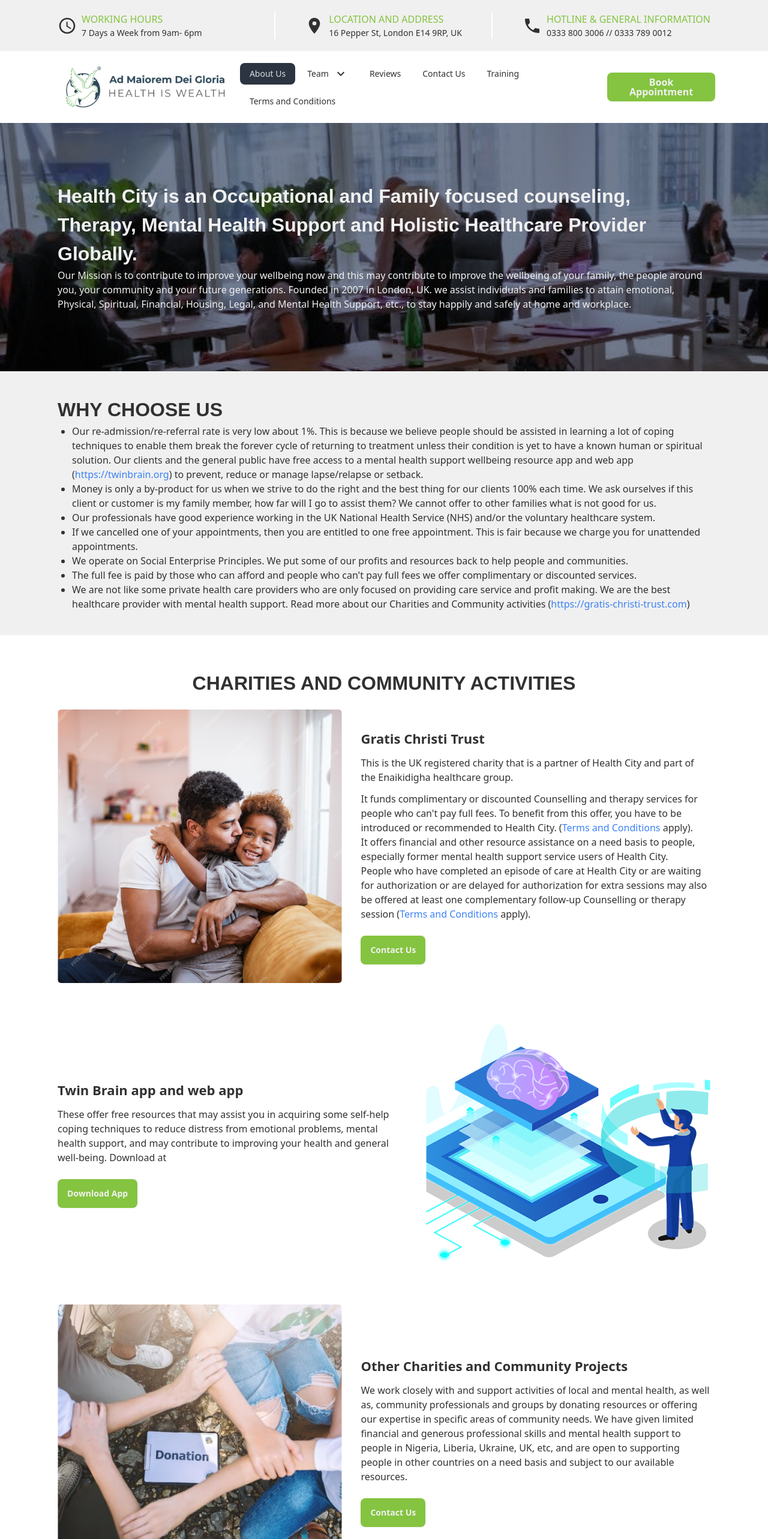
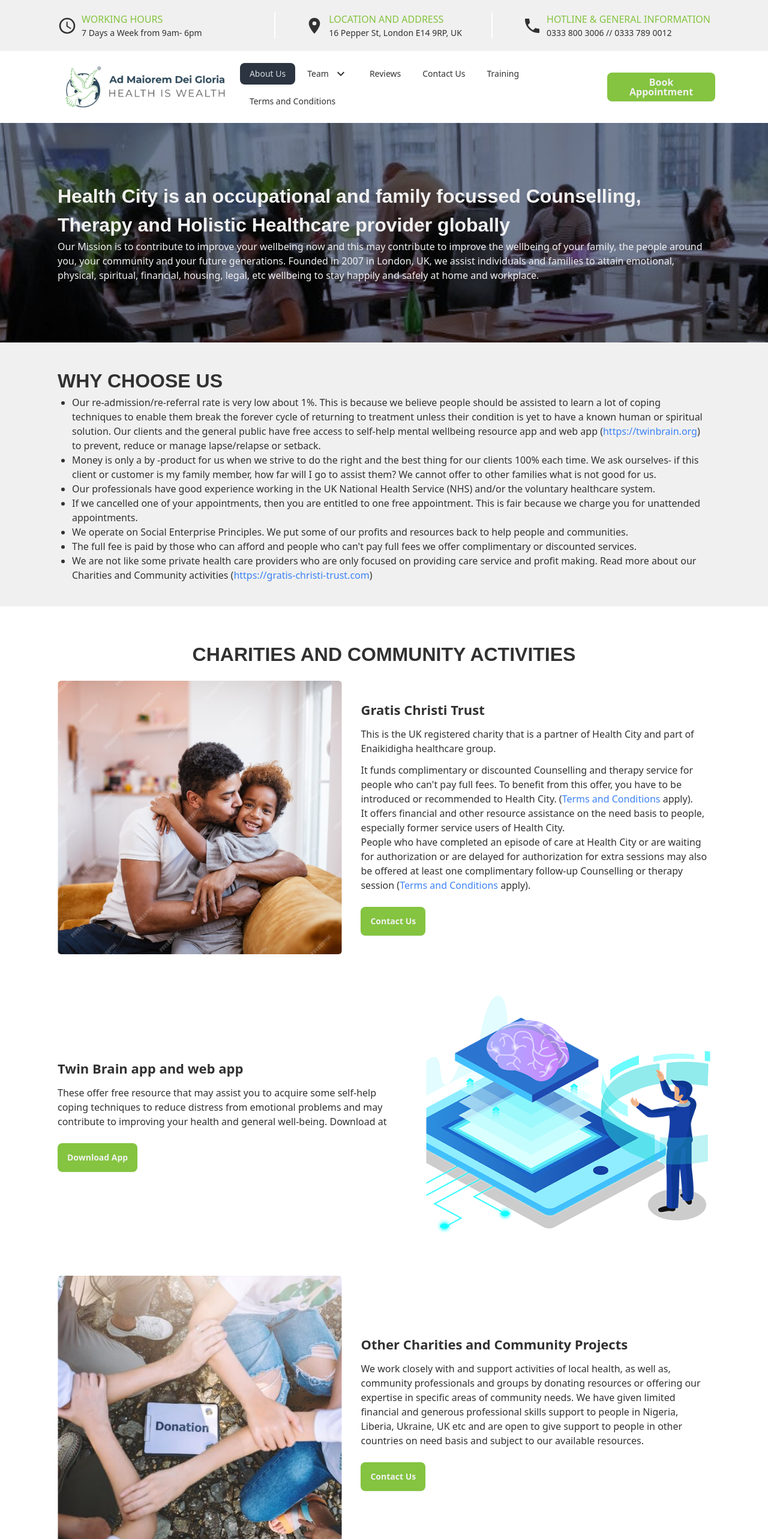
Before and after one commit to zainviable/healthcityBlog, a React (Vite) app: page /about-us in a window 1280 px wide. Shown: the top 2566 px of the page at 60% size. Built offline with nearby package versions, Linux system fonts and the light colour scheme.

Commit message:
update code

```diff
--- a/index.html
+++ b/index.html
@@ -4,21 +4,7 @@
     <meta charset="UTF-8" />
     <link rel="icon" type="image/svg+xml" href="/vite.png" />
     <meta name="viewport" content="width=device-width, initial-scale=1.0" />
-    <title>Mental Health Support | Best Holistic Healthcare Provider</title>
-    <meta name="description" content="Enhance the well-being of you and your family. We are Clinical Psychologist, Family Counseling, Mental Health Support, and Best Holistic Healthcare Provider."/>
-    <!-- Open Graph Meta Tags -->
-    <meta property="og:title" content="Mental Health Support Service | Best Holistic Healthcare Provider">
-    <meta property="og:description" content="Enhance the well-being of you and your family. We are Clinical Psychologist, Family Counseling, Mental Health Support, and Best Holistic Healthcare Provider.">
-    <meta property="og:image" content="https://www.facebook.com/photo/?fbid=477832357919355&set=a.117401753962419">
-    <meta property="og:url" content="https://www.healthcity.org.uk/">
-    <meta property="og:type" content="website">
-
-    <!-- Twitter Card Meta Tags -->
-    <meta name="twitter:card" content="summary_large_image">
-    <meta name="twitter:title" content="Mental Health Support Service | Best Holistic Healthcare Provider">
-    <meta name="twitter:description" content="Enhance the well-being of you and your family. We are Clinical Psychologist, Family Counseling, Mental Health Support, and Best Holistic Healthcare Provider.">
-    <meta name="twitter:image" content="https://www.facebook.com/photo/?fbid=477832357919355&set=a.117401753962419">
-    <meta name="twitter:site" content="@healthcityuk">
+    <title>Health City</title>
   </head>
   <body>
     <div id="root"></div>
--- a/src/DataConfig/TeamData.js
+++ b/src/DataConfig/TeamData.js
@@ -6,7 +6,7 @@ import member4NC from "../assets/img/non-clinical/seikegba.jpg";
 import member5NC from "../assets/img/non-clinical/onyinye.jpg";
 
 // ***** clinical team image *****
-import member1C from "../assets/img/clinical/Dr.Francis-Selemo-Best-holistic-healthcare-provider.png";
+import member1C from "../assets/img/clinical/selemo.png";
 import member2C from "../assets/img/clinical/raffaella.png";
 import member3C from "../assets/img/clinical/iiaria.jpg";
 import member4C from "../assets/img/clinical/alina.jpeg";
--- a/src/Pages/AboutUs/AboutUs.jsx
+++ b/src/Pages/AboutUs/AboutUs.jsx
@@ -27,9 +27,9 @@ import Slider from "react-slick";
 const AboutUs = () => {
   const bannerContentIntro = {
     title:
-      "Health City is an Occupational and Family focused counseling, Therapy, Mental Health Support and Holistic Healthcare Provider Globally.",
+      "Health City is an occupational and family focussed Counselling, Therapy and Holistic Healthcare provider globally",
     description:
-      "Our Mission is to contribute to improve your wellbeing now and this may contribute to improve the wellbeing of your family, the people around you, your community and your future generations. Founded in 2007 in London, UK. we assist individuals and families to attain emotional, Physical, Spiritual, Financial, Housing, Legal, and Mental Health Support, etc., to stay happily and safely at home and workplace.",
+      "Our Mission is to contribute to improve your wellbeing now and this may contribute to improve the wellbeing of your family, the people around you, your community and your future generations. Founded in 2007 in London, UK, we assist individuals and families to attain emotional, physical, spiritual, financial, housing, legal, etc wellbeing to stay happily and safely at home and workplace.",
   };
 
   const bannerContentTreat = {
@@ -111,10 +111,13 @@ const AboutUs = () => {
           <h2 className="common-title">WHY CHOOSE US</h2>
           <ul className="list-disc ml-6">
             <li>
-              Our re-admission/re-referral rate is very low about 1%. This is because we believe people
-              should be assisted in learning a lot of coping techniques to enable them break the forever cycle of
-              returning to treatment unless their condition is yet to have a known human or spiritual solution.
-              Our clients and the general public have free access to a mental health support wellbeing resource app and web app (
+              Our re-admission/re-referral rate is very low about 1%. This is
+              because we believe people should be assisted to learn a lot of
+              coping techniques to enable them break the forever cycle of
+              returning to treatment unless their condition is yet to have a
+              known human or spiritual solution. Our clients and the general
+              public have free access to self-help mental wellbeing resource app
+              and web app (
               <a
                 href="https://twinbrain.org"
                 target="_blank"
@@ -125,25 +128,33 @@ const AboutUs = () => {
               ) to prevent, reduce or manage lapse/relapse or setback.
             </li>
             <li>
-              Money is only a by-product for us when we strive to do the right and the best thing for our clients 100% each time.
-              We ask ourselves if this client or customer is my family member, how far will I go to assist them? We cannot offer
-              to other families what is not good for us.
+              Money is only a by -product for us when we strive to do the right
+              and the best thing for our clients 100% each time. We ask
+              ourselves- if this client or customer is my family member, how far
+              will I go to assist them? We cannot offer to other families what
+              is not good for us.
             </li>
             <li>
-              Our professionals have good experience working in the UK National Health Service (NHS) and/or the voluntary healthcare system.
+              Our professionals have good experience working in the UK National
+              Health Service (NHS) and/or the voluntary healthcare system.
             </li>
             <li>
-              If we cancelled one of your appointments, then you are entitled to one free appointment. This is fair because we charge you for unattended appointments.
+              If we cancelled one of your appointments, then you are entitled to
+              one free appointment. This is fair because we charge you for
+              unattended appointments.
             </li>
             <li>
-              We operate on Social Enterprise Principles. We put some of our profits and resources back to help people and communities.
+              We operate on Social Enterprise Principles. We put some of our
+              profits and resources back to help people and communities.
             </li>
             <li>
-              The full fee is paid by those who can afford and people who can't pay full fees we offer complimentary or discounted services.
+              The full fee is paid by those who can afford and people who can't
+              pay full fees we offer complimentary or discounted services.
             </li>
             <li>
-              We are not like some private health care providers who are only focused on providing care service and profit making.
-              We are the best healthcare provider with mental health support. Read more about our Charities and Community activities  (
+              We are not like some private health care providers who are only
+              focused on providing care service and profit making. Read more
+              about our Charities and Community activities (
               <a
                 href="https://gratis-christi-trust.com"
                 target="_blank"
@@ -178,25 +189,30 @@ const AboutUs = () => {
             <div className="w-full lg:w-3/5">
               <h2 className="text-[22px] font-bold">Gratis Christi Trust</h2>
               <p className="my-3">
-                This is the UK registered charity that is a partner of Health City and part of the Enaikidigha healthcare group.
+                This is the UK registered charity that is a partner of Health
+                City and part of Enaikidigha healthcare group.
               </p>
               <ul>
                 <li>
-                 It funds complimentary or discounted Counselling and therapy services for people who can't pay full fees. To benefit from this offer,
-                  you have to be introduced or recommended to Health City.
-                       (
+                  It funds complimentary or discounted Counselling and therapy
+                  service for people who can't pay full fees. To benefit from
+                  this offer, you have to be introduced or recommended to Health
+                  City. (
                   <Link to="/terms-conditions" className="text-blue-500">
                     Terms and Conditions
                   </Link>{" "}
                   apply).
                 </li>
                 <li>
-                  It offers financial and other resource assistance on a need basis to people, especially former mental health support service users of Health City.
+                  It offers financial and other resource assistance on the need
+                  basis to people, especially former service users of Health
+                  City.
                 </li>
                 <li>
-                  People who have completed an episode of care at Health City or are waiting for authorization or are delayed for authorization for
-                  extra sessions may also be offered at least one complementary follow-up Counselling or therapy session
-                   (
+                  People who have completed an episode of care at Health City or
+                  are waiting for authorization or are delayed for authorization
+                  for extra sessions may also be offered at least one
+                  complimentary follow-up Counselling or therapy session (
                   <Link to="/terms-conditions" className="text-blue-500">
                     Terms and Conditions
                   </Link>{" "}
@@ -224,9 +240,10 @@ const AboutUs = () => {
                 Twin Brain app and web app
               </h2>
               <p className="my-3">
-                These offer free resources that may assist you in acquiring some
-                self-help coping techniques to reduce distress from emotional problems,
-                mental health support, and may contribute to improving your health and general well-being. Download at
+                These offer free resource that may assist you to acquire some
+                self-help coping techniques to reduce distress from emotional
+                problems and may contribute to improving your health and general
+                well-being. Download at
               </p>
               <a
                 href="https://twinbrain.org"
@@ -253,12 +270,13 @@ const AboutUs = () => {
                 Other Charities and Community Projects
               </h2>
               <p className="my-3">
-                We work closely with and support activities of local and mental health,
-                as well as, community professionals and groups by donating resources or
-                offering our expertise in specific areas of community needs. We have given
-                limited financial and generous professional skills and mental health support
-                to people in Nigeria, Liberia, Ukraine, UK, etc, and are open to supporting
-                people in other countries on a need basis and subject to our available resources.
+                We work closely with and support activities of local health, as
+                well as, community professionals and groups by donating
+                resources or offering our expertise in specific areas of
+                community needs. We have given limited financial and generous
+                professional skills support to people in Nigeria, Liberia,
+                Ukraine, UK etc and are open to give support to people in other
+                countries on need basis and subject to our available resources.
               </p>
               <Link to="/contact-us" className="btn common-btn mt-3">
                 Contact Us
--- a/src/Pages/Home/Home.jsx
+++ b/src/Pages/Home/Home.jsx
@@ -1,15 +1,15 @@
 import React, { useEffect, useState } from "react";
 import "./Home.css";
 import bannerImg from "../../assets/img/banner.png";
-import selemoImg from "../../assets/img/Dr.Francis-Selemo-Best-holistic-healthcare-provider.png";
+import selemoImg from "../../assets/img/selemo.png";
 
 import book1Img from "../../assets/img/book_1.png";
 import book2Img from "../../assets/img/book_2.png";
 import book3Img from "../../assets/img/book_3.png";
 import book4Img from "../../assets/img/book_4.png";
 
-import bigSaleGif from "../../assets/img/Best-holistic-healthcare-provider-big_sale.gif";
-import advertiseGif from "../../assets/img/advertise-Best-healthcare-provider.gif";
+import bigSaleGif from "../../assets/img/big_sale.gif";
+import advertiseGif from "../../assets/img/advertise.gif";
 
 import webinar from "../../assets/img/webinar/baner.png";
 
@@ -286,13 +286,17 @@ const Home = () => {
           <div className="w-full lg:w-1/2">
             <div className="w-full lg:w-[95%]">
               <h2 className="text-[22px] md:text-[30px] font-bold">
-                Health City is an Occupational and Family focused Counselling, Therapy, and Best Holistic Healthcare provider globally.
+                Health City is an occupational and family focused Counselling,
+                Therapy and Holistic Healthcare provider globally.
               </h2>
               <p className="text-[15px] lg:text-[17px]  my-3">
-                Our Mission is to contribute to improve your wellbeing now and this may contribute to improve the wellbeing of your family,
-                the people around you, your community and your future generations. We assist individuals and Families to attain Emotional,
-                Physical, Spiritual, Financial, Housing, Legal, Family Counseling, etc. We are the best holistic healthcare provider
-                around the world to help people stay happy and safe at home and workplace.
+                Our Mission is to contribute to improve your wellbeing now and
+                this may contribute to improve the wellbeing of your family, the
+                people around you, your community and your future generations.
+                Founded in 2007 in London, UK, we assist individuals and
+                families to attain emotional, physical, spiritual, financial,
+                housing, legal, etc. wellbeing to stay happily and safely at
+                home and workplace.
               </p>
             </div>
           </div>
@@ -377,12 +381,15 @@ const Home = () => {
         <div className="my-14 px-5 lg:px-24">
           <h2 className="common-title">Our Recovery Records</h2>
           <div className="mt-3">
-            <h4 className="text-[18px] md:text-[20px] text-[#9b9b9b] font-bold">
-              90-98% of our clients report satisfaction and good recovery in feedback or self-report questionnaires about us because we are the best healthcare provider.
-            </h4>
+            <p className="text-[18px] md:text-[20px] text-[#9b9b9b] font-bold">
+              90-98% of our clients reported satisfaction and good recovery on
+              feedback or self-report questionnaire
+            </p>
             <p className="text-[16px] lg:text-[18px]">
-              If you have medical insurance, contact us directly for fast-track appointment. Don't wait to come to us through and being delayed by third-party middlemen.
-              We will support you in dealing with your Insurer.
+              If you have medical insurance, contact us directly for fast-track
+              appointment. Don't wait to come to us through and being delayed by
+              third-party middlemen. We will support you in dealing with your
+              Insurer.
             </p>
           </div>
         </div>
@@ -393,9 +400,9 @@ const Home = () => {
       <section id="service-section">
         <div className="my-16 px-5 lg:px-24">
           <div className="deep-green-bg off-white-text p-3">
-            <h3 className="text-[32px] md:text-[40px] text-center">
+            <h2 className="text-[32px] md:text-[40px] text-center">
               WHAT ARE YOU LOOKING FOR ?
-            </h3>
+            </h2>
             <h2 className="common-title text-center">Our Services</h2>
             <ul className="grid grid-cols-1 md:grid-cols-2 lg:grid-cols-3">
               {serviceList?.map((service) => (
@@ -443,10 +450,13 @@ const Home = () => {
             <div className="w-full md:w-3/5 lg:w-3/4">
               <div>
                 <p className="text-[16px] lg:text-[18px]">
-                  {`We can help you select the appropriate expert and the best holistic healthcare provider specialist for your treatment
-                  or service regarding specialized consultants (including nationality and religion if it is important for you),
-                  level of intensity of treatment or services, number, and type of sessions (face-to-face, Skype, live chat, telephone,
-                  or Online). We guarantee the safety of personal information. Earn new colors of life.`}
+                  {`We can help you select the appropriate expert for your
+                  treatment or service regarding specialised consultants
+                  (including nationality and religion if it is important for
+                  you), level of intensity of treatment or services, number, and
+                  type of sessions (face to face, Skype, live chat, telephone,
+                  or Online). We guarantee the safety of personal information.
+                  Earn new colors of life`}
                 </p>
                 <p className="hidden md:block">
                   <small className="font-bold text-[#84c440]">
--- a/src/Pages/Team/Team.jsx
+++ b/src/Pages/Team/Team.jsx
@@ -27,7 +27,7 @@ const Team = () => {
   const bannerContent = {
     title: "Meet The Team",
     description:
-      "Health City's core team and its associates include qualified Clinical Psychologist, Therapists, Nurses, Doctors and Other Professionals, as well as, former service users. They have relevant Training, Skills, and experiences culturally and professionally. Below are just some of our team members. Behind the experienced Directors and Managers, stand a number of awesome, dedicated non-executive directors and advisors, clinicians, University researchers and client support staff who make us all look good and achieving",
+      "Health City's core team and its associates include qualified psychologists, therapists, nurses, doctors and other professionals, as well as, former service users. They have relevant training, skills, and experiences culturally and professionally. Below are just some of our team members. Behind the experienced directors and managers, stand a number of awesome, dedicated non-executive directors and advisors, clinicians, University researchers and client support staff who make us all look good and achieving",
   };
 
   useEffect(() => {
--- a/src/Webinar/RegisterWebinarComponent.jsx
+++ b/src/Webinar/RegisterWebinarComponent.jsx
@@ -1,7 +1,7 @@
 import React, { useEffect, useState } from 'react'
 import webinar_image from "../assets/img/webinar/girl_with_hade.jfif";
 import patreon_icon from "../assets/img/webinar/patreon_icon.png";
-import selemo from "../assets/img/Dr.Francis-Selemo-Best-holistic-healthcare-provider.png";
+import selemo from "../assets/img/selemo.png";
 import patreonIcon from "../assets/img/webinar/patreon_icon.png";
 import toast from "react-hot-toast";
 import patreon_img from "../assets/img/webinar/patreon.png";
```
Also changed, not shown: src/Pages/Reviews/Reviews.jsx (+14 -14 lines).
